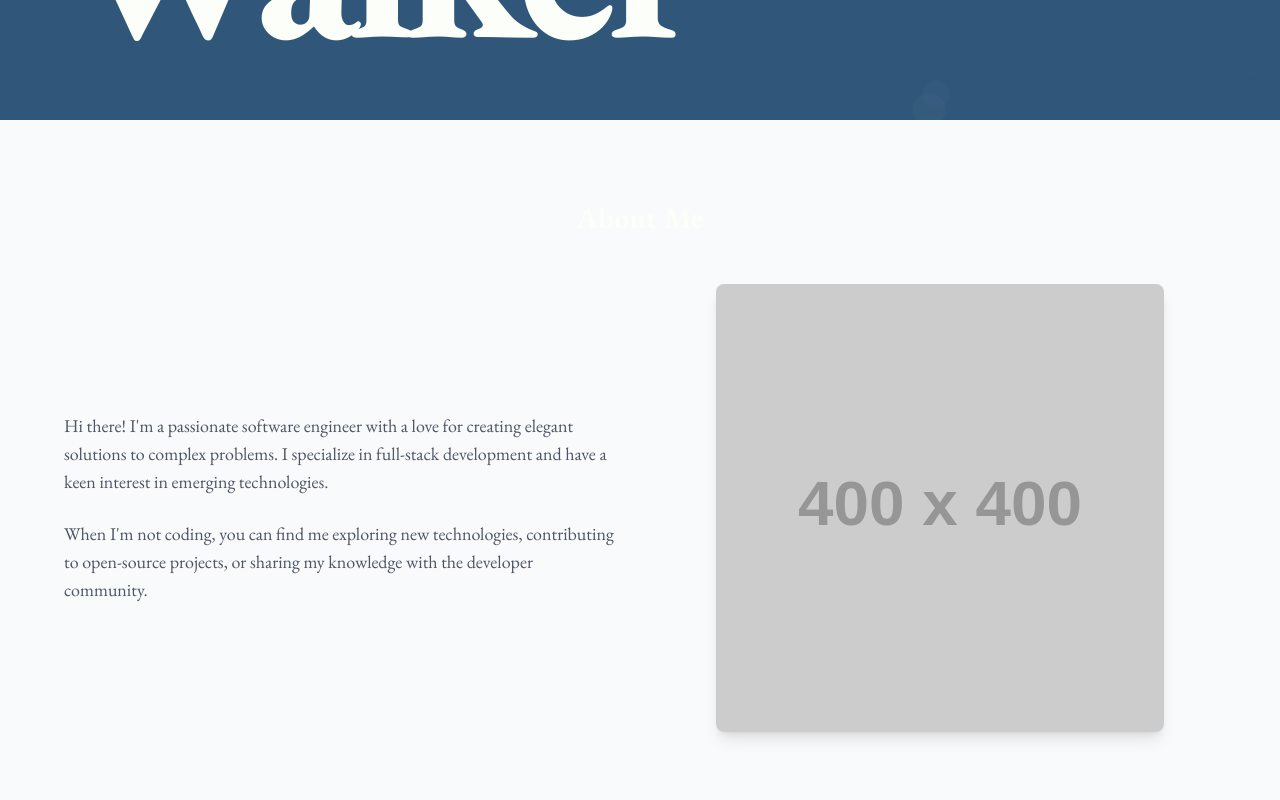
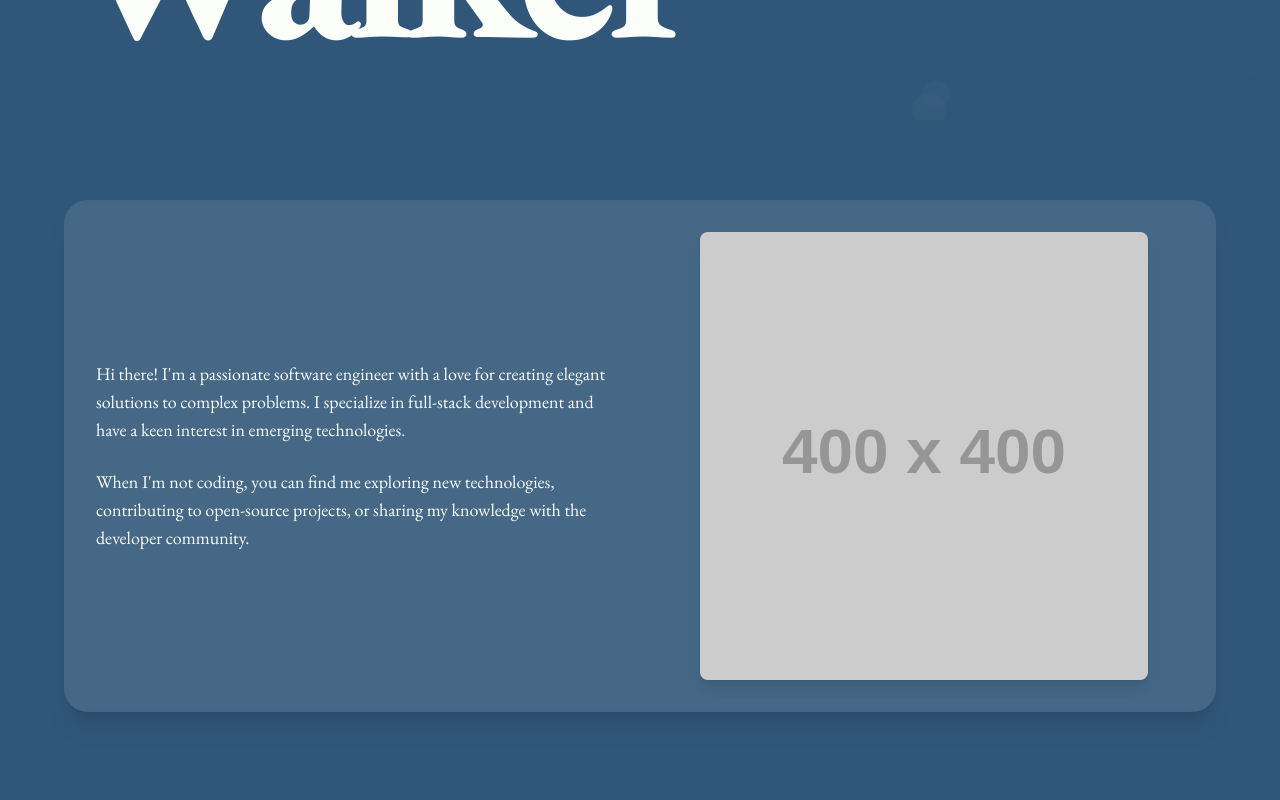
Before and after one commit to elijahtwalker/personalsite, a React (Vite) app: page / in a window 1280 px wide. Shown: the part 680-1480 px from the top of the page. Built offline with nearby package versions, Linux system fonts and the light colour scheme.

Commit message:
Update About and Footer components with dark mode styling

```diff
--- a/src/components/About.jsx
+++ b/src/components/About.jsx
@@ -1,18 +1,16 @@
 import { motion } from 'framer-motion';
 
-export default function About() {
+export default function About({ isDark }) {
   return (
-    <section id="about" className="py-20 bg-gray-50 px-4">
-      <div className="max-w-6xl mx-auto">
-        <motion.h2
-          initial={{ opacity: 0, y: 20 }}
-          whileInView={{ opacity: 1, y: 0 }}
-          viewport={{ once: true }}
-          transition={{ duration: 0.5 }}
-          className="text-3xl font-bold mb-12 text-center"
-        >
-          About Me
-        </motion.h2>
+    <section id="about" className={`py-20 px-4 transition-colors duration-300 ${isDark ? 'bg-eerie_black' : 'bg-yinmn_blue'}`}>
+      <motion.div
+        initial={{ opacity: 0, y: 20 }}
+        whileInView={{ opacity: 1, y: 0 }}
+        viewport={{ once: true }}
+        transition={{ duration: 0.8 }}
+        className={`max-w-6xl mx-auto rounded-3xl p-8 shadow-xl backdrop-blur-sm transition-colors duration-300
+          ${isDark ? 'bg-eerie_black/90' : 'bg-baby_powder/10'}`}
+      >
         <div className="grid md:grid-cols-2 gap-12 items-center">
           <motion.div
             initial={{ opacity: 0, x: -20 }}
@@ -21,12 +19,14 @@ export default function About() {
             transition={{ duration: 0.5, delay: 0.2 }}
             className="space-y-6"
           >
-            <p className="text-lg text-gray-600">
+            <p className={`text-lg transition-colors duration-300
+              ${isDark ? 'text-hunter_green' : 'text-baby_powder'}`}>
               Hi there! I'm a passionate software engineer with a love for creating
               elegant solutions to complex problems. I specialize in full-stack
               development and have a keen interest in emerging technologies.
             </p>
-            <p className="text-lg text-gray-600">
+            <p className={`text-lg transition-colors duration-300
+              ${isDark ? 'text-hunter_green' : 'text-baby_powder'}`}>
               When I'm not coding, you can find me exploring new technologies,
               contributing to open-source projects, or sharing my knowledge with
               the developer community.
@@ -46,7 +46,7 @@ export default function About() {
             />
           </motion.div>
         </div>
-      </div>
+      </motion.div>
     </section>
   );
 }
--- a/src/components/Footer.jsx
+++ b/src/components/Footer.jsx
@@ -1,39 +1,45 @@
+import { useTheme } from '../context/ThemeContext';
+
 export default function Footer() {
+  const { isDark } = useTheme();
+
   return (
-    <footer className="bg-gray-900 text-white py-12 px-4">
+    <footer className={`py-12 px-4 transition-colors duration-300 ${isDark ? 'bg-eerie_black' : 'bg-yinmn_blue'}`}>
       <div className="max-w-6xl mx-auto">
         <div className="flex justify-center space-x-8">
           <a
-            href="https://linkedin.com"
+            href="https://www.linkedin.com/in/elijahtruthwalker/"
             target="_blank"
             rel="noopener noreferrer"
-            className="hover:text-blue-400 transition-colors"
+            className={`transition-colors duration-300 hover:text-hunter_green ${isDark ? 'text-baby_powder' : 'text-baby_powder'}`}
           >
             <svg className="h-6 w-6" fill="currentColor" viewBox="0 0 24 24">
               <path d="M19 0h-14c-2.761 0-5 2.239-5 5v14c0 2.761 2.239 5 5 5h14c2.762 0 5-2.239 5-5v-14c0-2.761-2.238-5-5-5zm-11 19h-3v-11h3v11zm-1.5-12.268c-.966 0-1.75-.79-1.75-1.764s.784-1.764 1.75-1.764 1.75.79 1.75 1.764-.783 1.764-1.75 1.764zm13.5 12.268h-3v-5.604c0-3.368-4-3.113-4 0v5.604h-3v-11h3v1.765c1.396-2.586 7-2.777 7 2.476v6.759z" />
             </svg>
           </a>
           <a
-            href="https://github.com"
+            href="https://github.com/elijahtwalker"
             target="_blank"
             rel="noopener noreferrer"
-            className="hover:text-blue-400 transition-colors"
+            className={`transition-colors duration-300 hover:text-hunter_green ${isDark ? 'text-baby_powder' : 'text-baby_powder'}`}
           >
             <svg className="h-6 w-6" fill="currentColor" viewBox="0 0 24 24">
               <path d="M12 0c-6.626 0-12 5.373-12 12 0 5.302 3.438 9.8 8.207 11.387.599.111.793-.261.793-.577v-2.234c-3.338.726-4.033-1.416-4.033-1.416-.546-1.387-1.333-1.756-1.333-1.756-1.089-.745.083-.729.083-.729 1.205.084 1.839 1.237 1.839 1.237 1.07 1.834 2.807 1.304 3.492.997.107-.775.418-1.305.762-1.604-2.665-.305-5.467-1.334-5.467-5.931 0-1.311.469-2.381 1.236-3.221-.124-.303-.535-1.524.117-3.176 0 0 1.008-.322 3.301 1.23.957-.266 1.983-.399 3.003-.404 1.02.005 2.047.138 3.006.404 2.291-1.552 3.297-1.23 3.297-1.23.653 1.653.242 2.874.118 3.176.77.84 1.235 1.911 1.235 3.221 0 4.609-2.807 5.624-5.479 5.921.43.372.823 1.102.823 2.222v3.293c0 .319.192.694.801.576 4.765-1.589 8.199-6.086 8.199-11.386 0-6.627-5.373-12-12-12z" />
             </svg>
           </a>
           <a
-            href="mailto:your.email@example.com"
-            className="hover:text-blue-400 transition-colors"
+            href="mailto:hello@elijahwalker.me"
+            className={`transition-colors duration-300 hover:text-hunter_green ${isDark ? 'text-baby_powder' : 'text-baby_powder'}`}
           >
             <svg className="h-6 w-6" fill="currentColor" viewBox="0 0 24 24">
               <path d="M0 3v18h24v-18h-24zm21.518 2l-9.518 7.713-9.518-7.713h19.036zm-19.518 14v-11.817l10 8.104 10-8.104v11.817h-20z" />
             </svg>
           </a>
         </div>
-        <div className="text-center mt-8 text-gray-400">
-          <p>&copy; {new Date().getFullYear()} Elijah Walker. All rights reserved.</p>
+        <div className="text-center mt-8">
+          <p className={`transition-colors duration-300 ${isDark ? 'text-baby_powder/60' : 'text-baby_powder/60'}`}>
+            &copy; {new Date().getFullYear()} Elijah Walker. All rights reserved.
+          </p>
         </div>
       </div>
     </footer>
```
